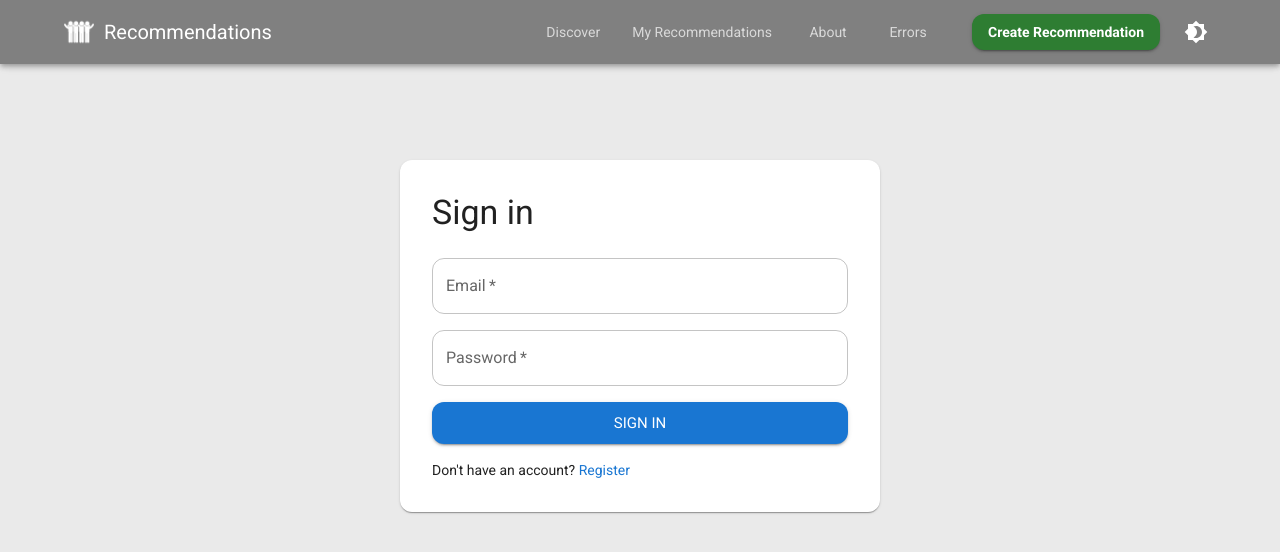
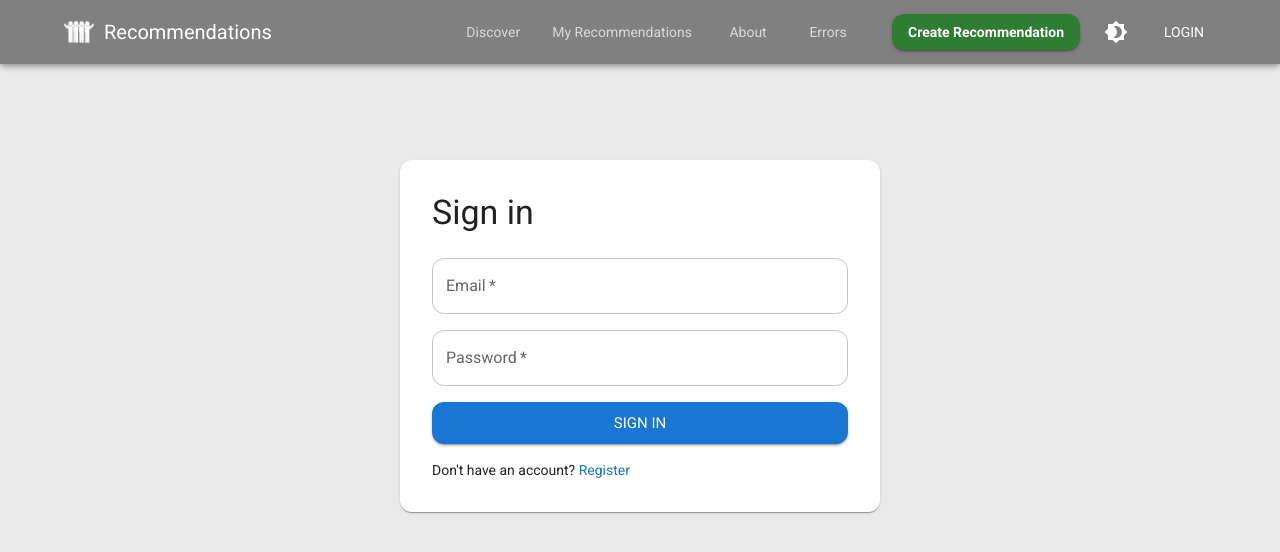
Before and after one commit to ppcosys/RecommendationsApp, a React (Vite) app in the folder ReactApp/: page /login in a window 1280 px wide. Shown: the top 552 px of the page. Built offline with nearby package versions, Linux system fonts and the light colour scheme.

Commit message:
feature: add navbar authentication state and login/logout functionality

```diff
--- a/ReactApp/src/app/layout/NavBar.tsx
+++ b/ReactApp/src/app/layout/NavBar.tsx
@@ -6,9 +6,11 @@ import {
   Box,
   Container as MUIContainer,
 } from '@mui/material';
-import { NavLink } from 'react-router-dom';
+import { NavLink, useNavigate } from 'react-router-dom';
 import ToggleColorModeButton from './ToggleColorModeButton';
 import { APP_NAME } from '@/app/config/appConfig';
+import { observer } from 'mobx-react-lite';
+import { useStore } from '@/app/stores/store';
 
 const navButtonSx = {
   marginRight: '1rem',
@@ -27,7 +29,15 @@ const navButtonSx = {
   },
 };
 
-export default function NavBar() {
+function NavBar() {
+  const { userStore } = useStore();
+  const navigate = useNavigate();
+
+  const handleLogout = () => {
+    userStore.logout();
+    navigate('/');
+  };
+
   return (
     <AppBar position="fixed" sx={{ bgcolor: 'grey' }}>
       <MUIContainer maxWidth="lg">
@@ -83,9 +93,37 @@ export default function NavBar() {
             <Box sx={{ ml: 2 }}>
               <ToggleColorModeButton />
             </Box>
+
+            {/* AUTH SECTION */}
+            {userStore.isLoggedIn ? (
+              <>
+                <Typography sx={{ ml: 2 }}>
+                  Hello, {userStore.user?.displayName}
+                </Typography>
+
+                <Button
+                  onClick={handleLogout}
+                  sx={{ ml: 2 }}
+                  color="inherit"
+                >
+                  Logout
+                </Button>
+              </>
+            ) : (
+              <Button
+                component={NavLink}
+                to="/login"
+                sx={{ ml: 2 }}
+                color="inherit"
+              >
+                Login
+              </Button>
+            )}
           </Box>
         </Toolbar>
       </MUIContainer>
     </AppBar>
   );
 }
+
+export default observer(NavBar);
```
